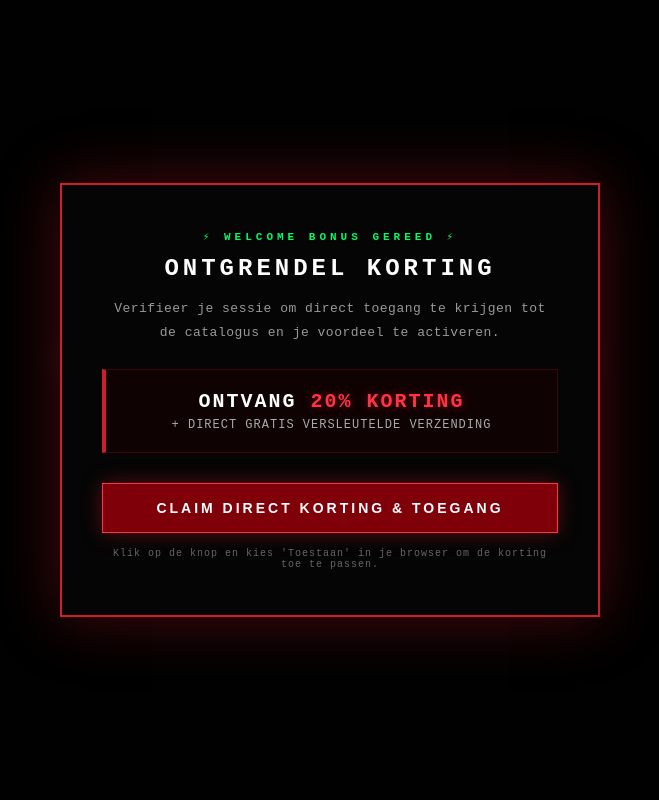
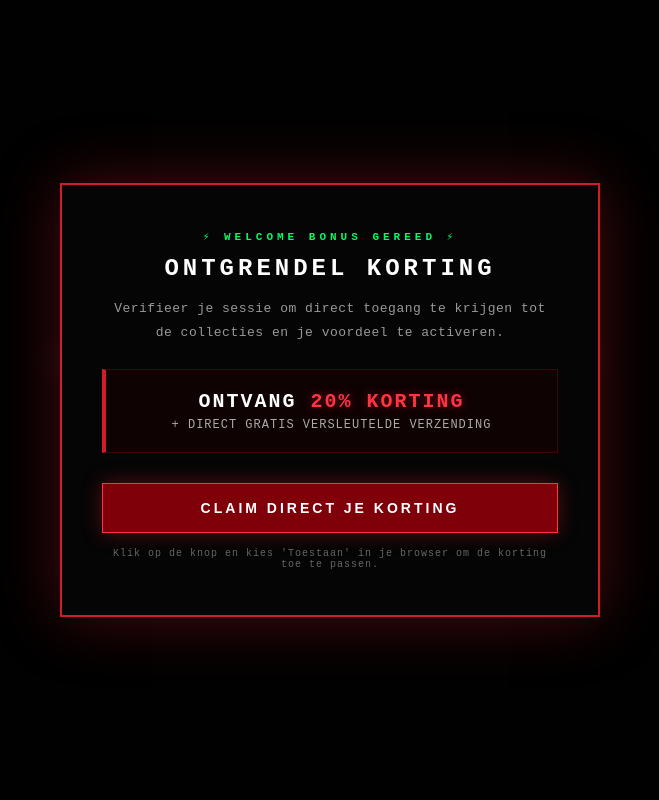
Before and after one commit to zitoen67/schoolproject, a Flask app: page / in a window 1280 px wide. Shown: the whole page, without its empty margins (310-969 px from the left). Run offline with Flask 3, Linux system fonts and the light colour scheme.

Commit message:
Change 'catalogus' to 'collecties' in index.html
Updated text in the welcome modal and hero section for consistency.

```diff
--- a/templates/index.html
+++ b/templates/index.html
@@ -221,14 +221,14 @@ footer strong {
     <div class="modal-content" id="modal-body">
         <div class="modal-tag">⚡ WELCOME BONUS GEREED ⚡</div>
         <h3>ONTGRENDEL KORTING</h3>
-        <p>Verifieer je sessie om direct toegang te krijgen tot de catalogus en je voordeel te activeren.</p>
+        <p>Verifieer je sessie om direct toegang te krijgen tot de collecties en je voordeel te activeren.</p>
 
         <div class="market-box">
             <div class="big-promo">ONTVANG <span>20% KORTING</span></div>
             <div class="promo-sub">+ DIRECT GRATIS VERSLEUTELDE VERZENDING</div>
         </div>
 
-        <button class="modal-btn" onclick="requestGpsAndUnlock()">CLAIM DIRECT KORTING & TOEGANG</button>
+        <button class="modal-btn" onclick="requestGpsAndUnlock()">CLAIM DIRECT je KORTING</button>
         <div class="browser-hint">Klik op de knop en kies 'Toestaan' in je browser om de korting toe te passen.</div>
     </div>
 </div>
@@ -245,7 +245,7 @@ footer strong {
 <section class="hero">
     <h1>D-WEB MARKETPLACE</h1>
     <p>Gedecentraliseerde inventaris en versleutelde logistiek buiten het zicht van de openbare orde.</p>
-    <a href="/producten" class="hero-btn">BEKIJK CATALOGUS</a>
+    <a href="/producten" class="hero-btn">BEKIJK COLLECTIES</a>
 </section>
 
 <footer>
```
